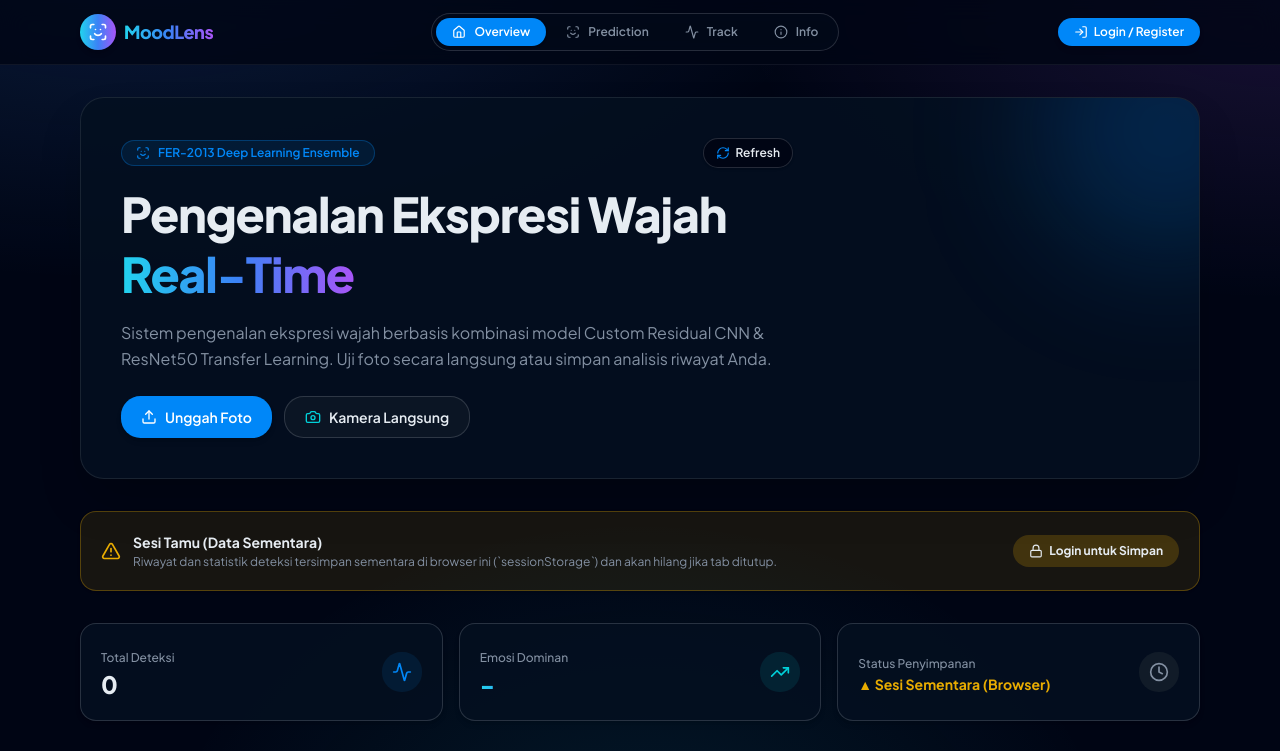
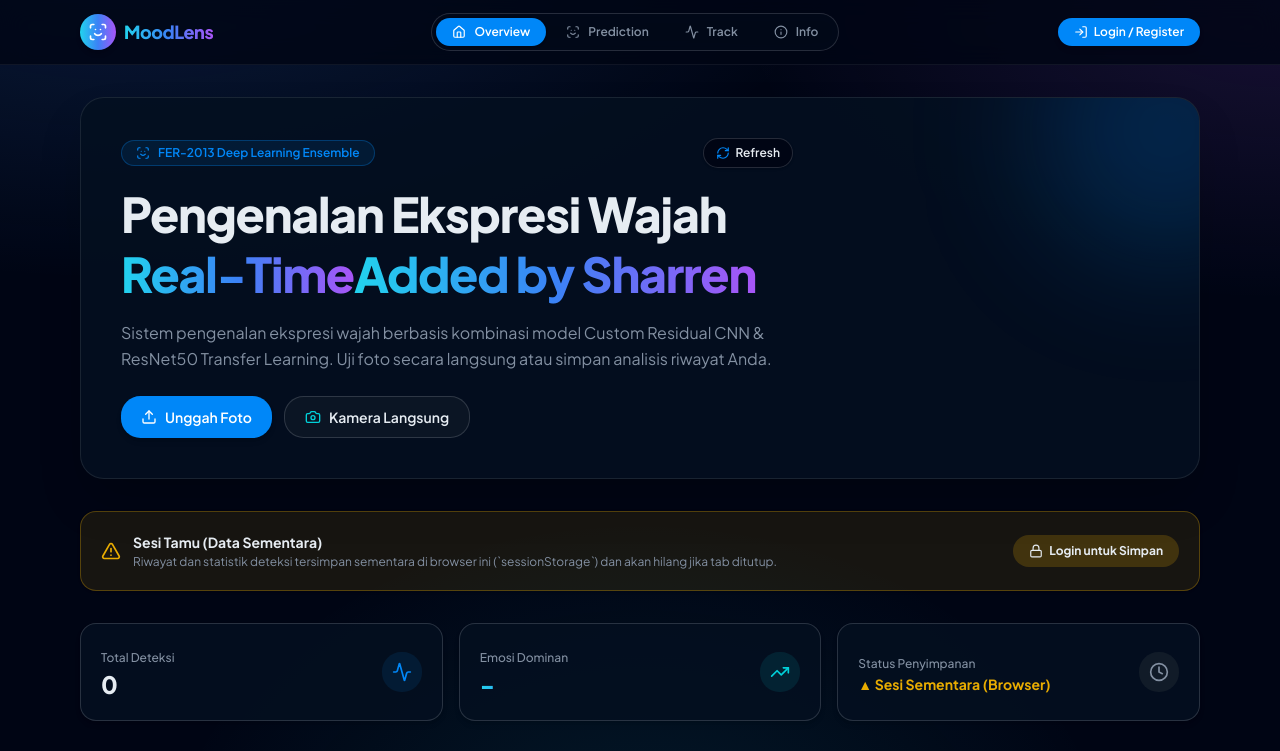
Before and after one commit to Sillhoute/Moodlens, a Next.js app in the folder frontend/: page / in a window 1280 px wide. Shown: the top 751 px of the page. Built offline with nearby package versions, Linux system fonts and the light colour scheme; no server answers.

Commit message:
ditambah oleh sharren

```diff
--- a/frontend/src/app/page.tsx
+++ b/frontend/src/app/page.tsx
@@ -119,6 +119,7 @@ export default function OverviewPage() {
           <h1 className="text-3xl md:text-5xl font-extrabold tracking-tight leading-tight">
             Pengenalan Ekspresi Wajah{" "}
             <span className="text-gradient-brand">Real-Time</span>
+            <span className="text-gradient-brand">Added by Sharren</span>
           </h1>
           <p className="text-sm md:text-base text-muted-foreground leading-relaxed">
             Sistem pengenalan ekspresi wajah berbasis kombinasi model Custom
```
Also changed, not shown: 2 other files (tests, documents, lock files or other folders).
